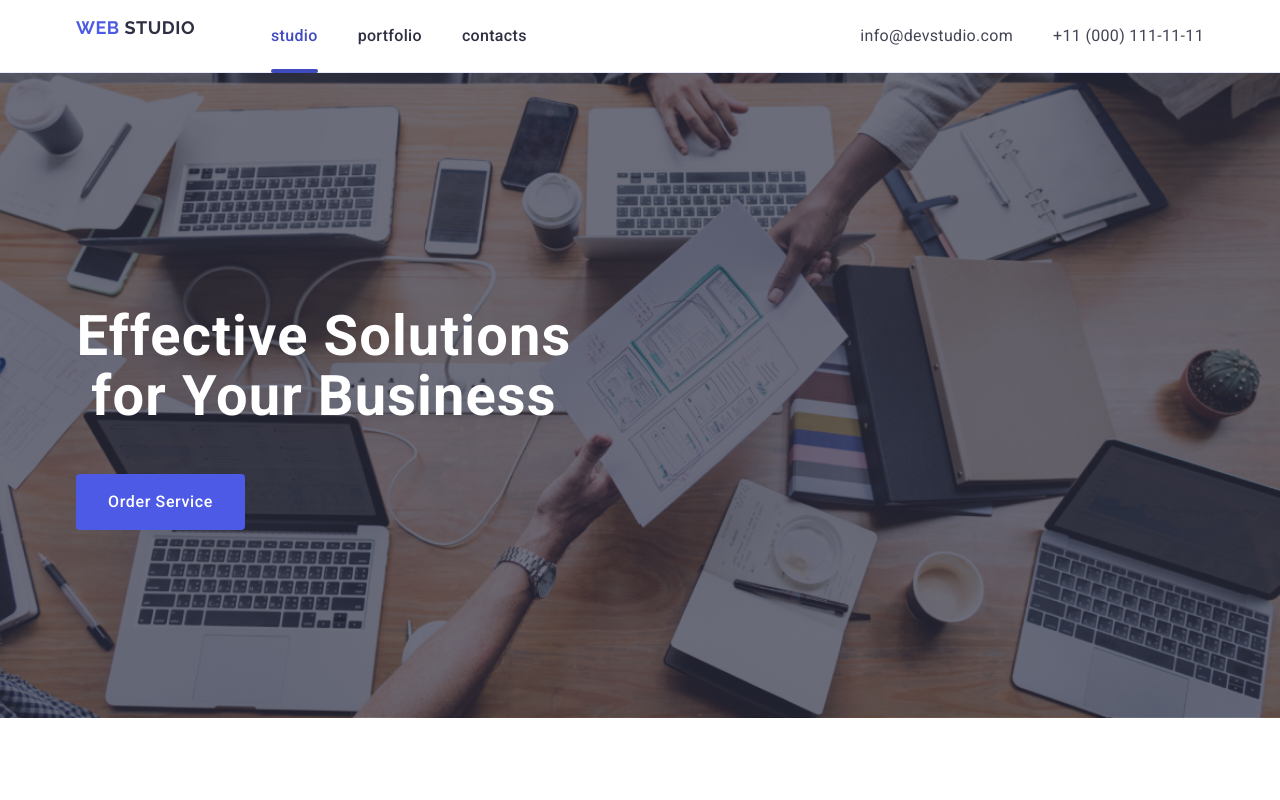
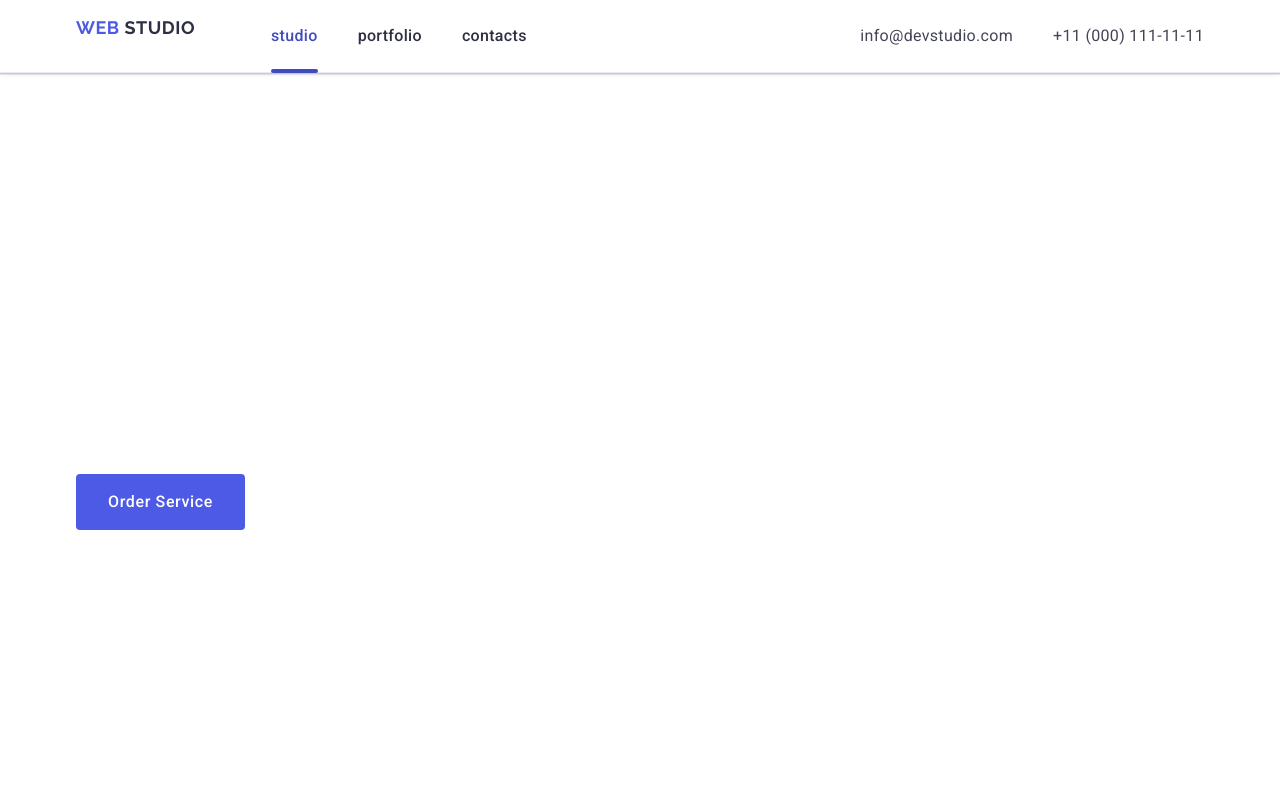
Before and after one commit to YaliLiza/goit-markup-hw-06, a plain HTML site: page index.html in a window 1280 px wide. Shown: the top 800 px of the page. Drawn offline with nearby package versions, Linux system fonts and the light colour scheme.

Commit message:
Update styles.css

```diff
--- a/css/styles.css
+++ b/css/styles.css
@@ -131,8 +131,8 @@
             max-width: 496px;
     }
     .header-background{
+        max-width: 1440px;
 
-         background-image: linear-gradient(rgba(46, 47, 66, 0.7), rgba(46, 47, 66, 0.7)), url(/images/people-office\ 1.jpg);
                 background-size: cover;
             padding: 188px 0;
 
```
